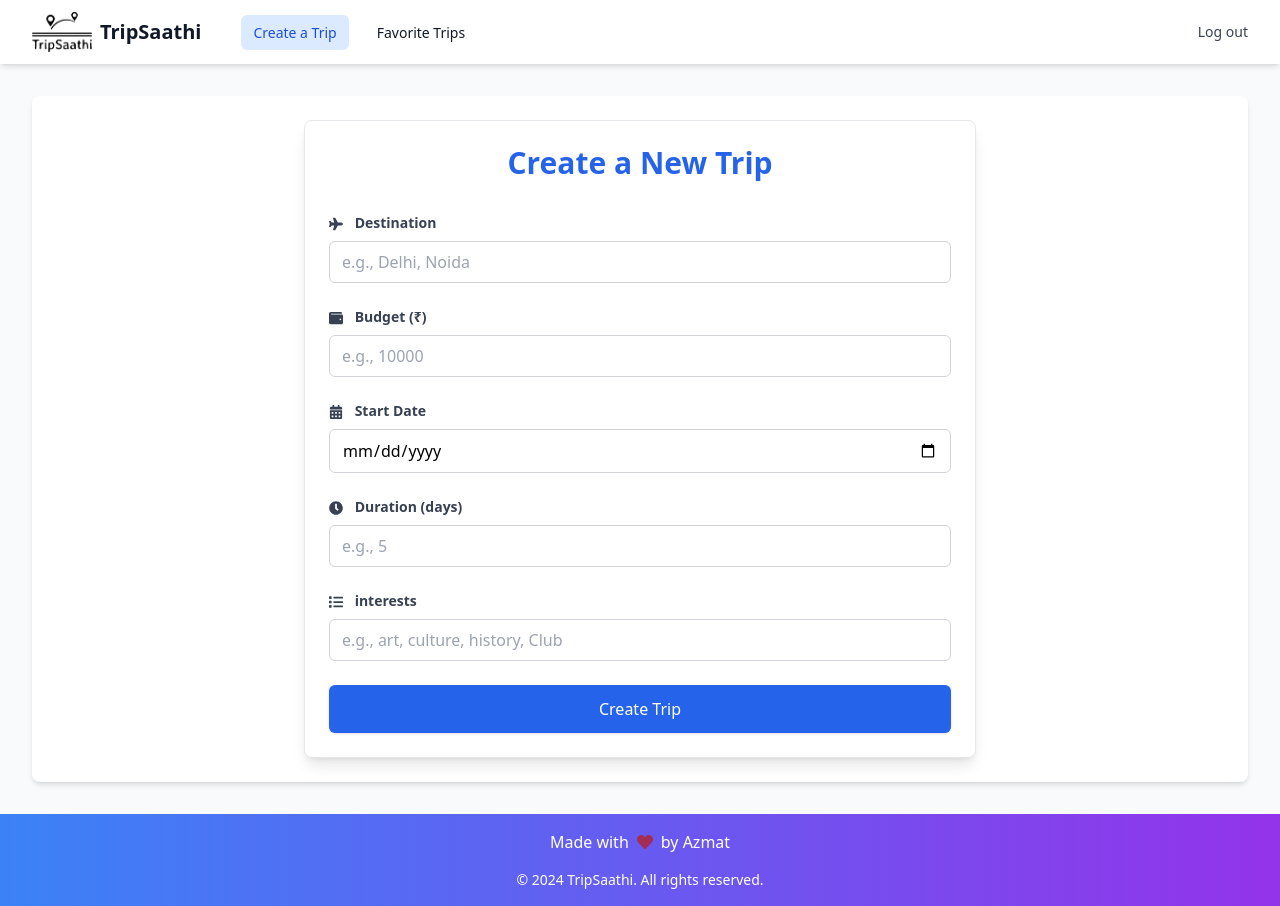
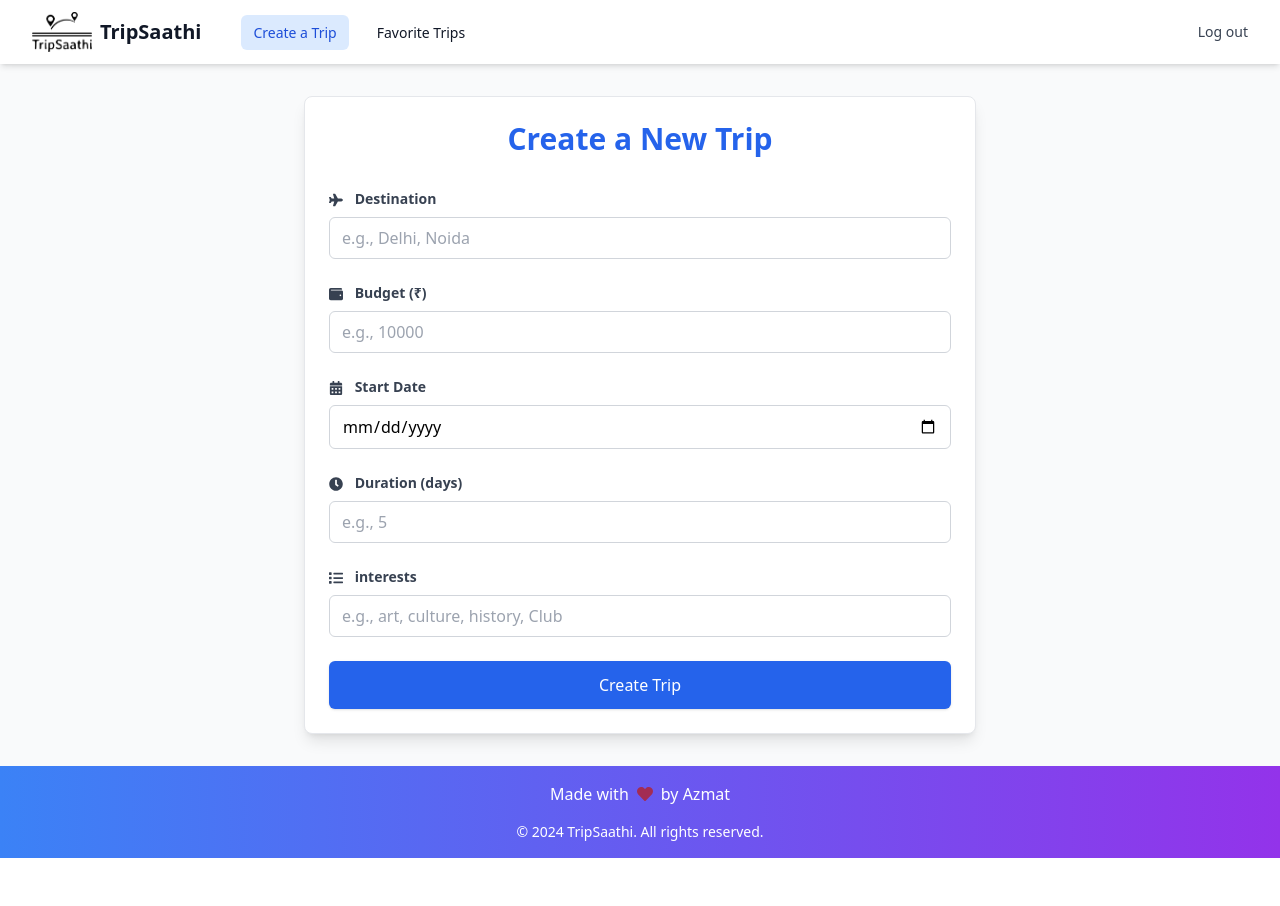
Before and after one commit to azmatroshan/tripsaathi-frontend, a React (Create React App) app: page /create-trip in a window 1280 px wide. After the commit the page ends 858 px from the top, so only its background shows below. Built offline with nearby package versions, Linux system fonts and the light colour scheme.

Commit message:
Updated layout

```diff
--- a/src/components/Layout.tsx
+++ b/src/components/Layout.tsx
@@ -7,40 +7,17 @@ type LayoutProps = {
 };
 
 export default function Layout({ childHeader, childBody }: LayoutProps) {
-    const [mainHeight, setMainHeight] = useState('auto');
-    const headerRef = useRef<HTMLDivElement>(null);
-    const footerRef = useRef<HTMLDivElement>(null);
 
-    useEffect(() => {
-        const updateMainHeight = () => {
-            const headerHeight = headerRef.current?.offsetHeight || 0;
-            const footerHeight = footerRef.current?.offsetHeight || 0;
-            const windowHeight = window.innerHeight;
-            const newMainHeight = windowHeight - headerHeight - footerHeight;
-            setMainHeight(`${newMainHeight}px`);
-        };
-
-        updateMainHeight();
-        window.addEventListener('resize', updateMainHeight);
-
-        return () => {
-            window.removeEventListener('resize', updateMainHeight);
-        };
-    }, []);
 
     return (
         <div className="min-h-screen flex flex-col bg-gray-50">
-            <header ref={headerRef} className="z-10 sticky top-0">
+            <header className="z-10 sticky top-0">
                 {childHeader}
             </header>
-            <main style={{ minHeight: mainHeight }} className="flex-grow container mx-auto px-4 sm:px-6 lg:px-8 py-8">
-                <div className="bg-white shadow-md rounded-lg p-6 h-full">
-                    {childBody}
-                </div>
+            <main className="flex-grow container mx-auto lg:pl-20 lg:pr-20 sm:pl-8 sm:pr-8 pt-8 pb-8">
+                {childBody}
             </main>
-            <footer ref={footerRef}>
-                <Footer />
-            </footer>
+            <Footer />
         </div>
     );
 }
```
